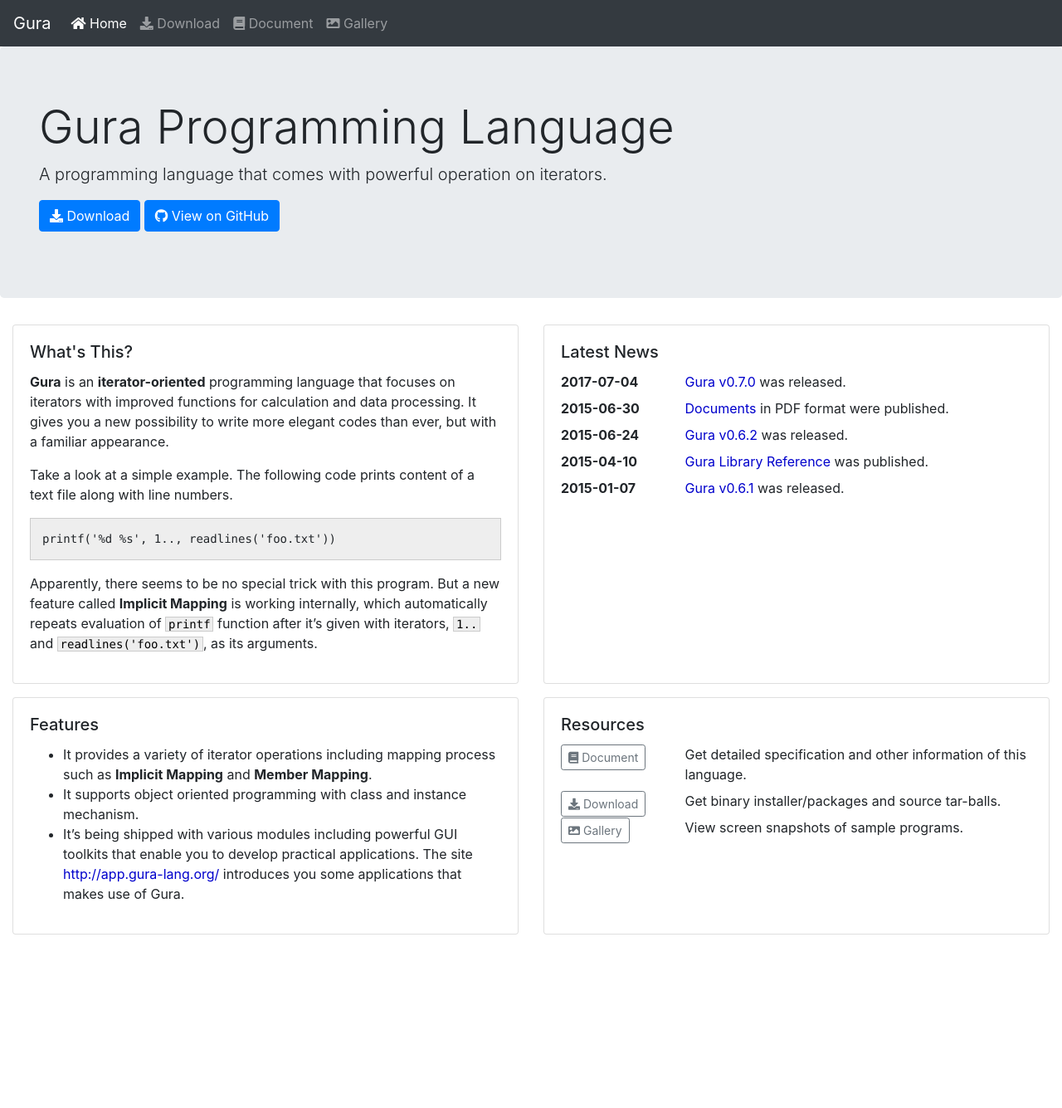
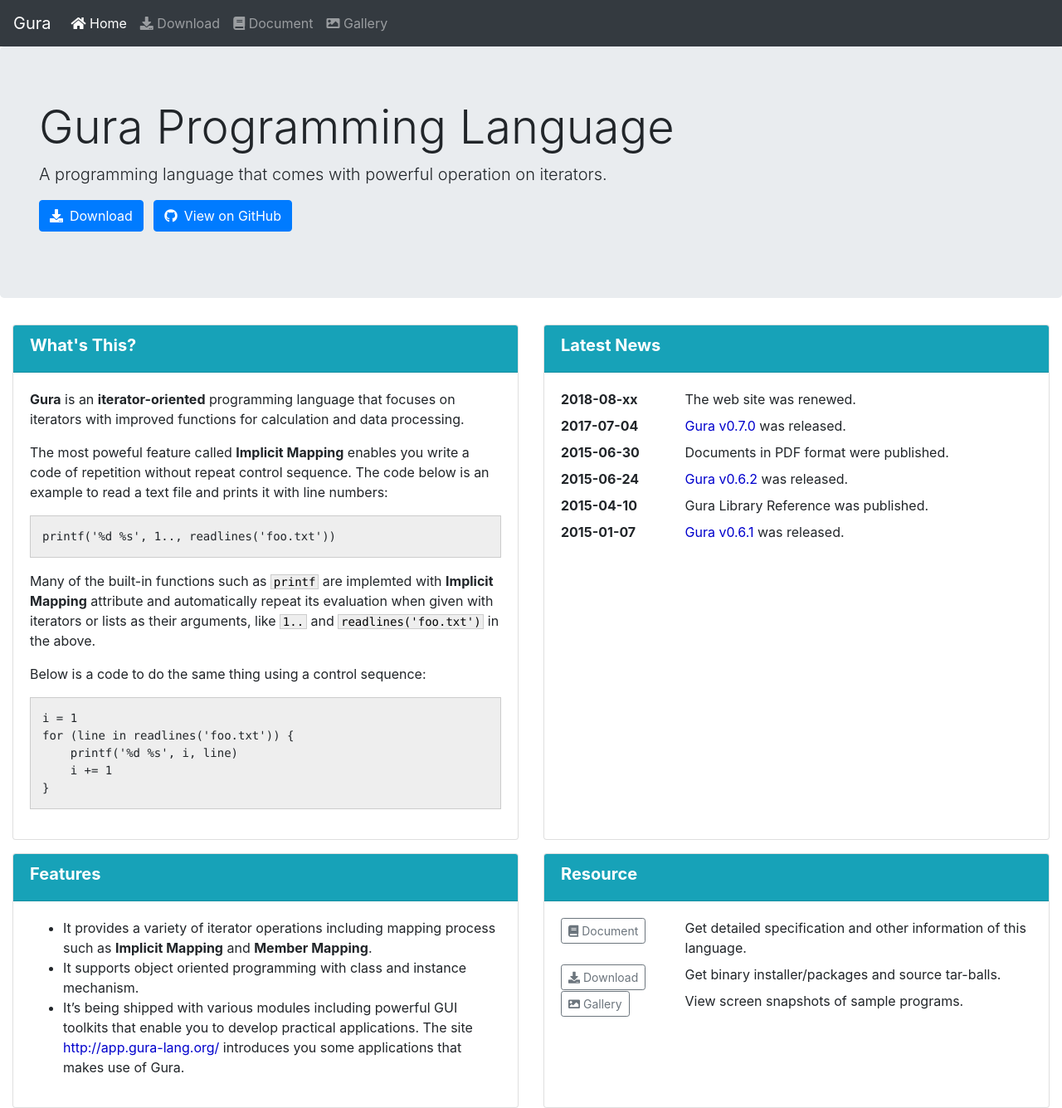
Before and after one commit to gura-doc/gura-doc.github.io, a Jekyll site: the page built from index.md, in a window 1280 px wide and 1335 px high. Shown: the whole window at 83% size. Built offline with Jekyll 4.4.1, drawn with Linux system fonts in a browser that asks for light colours; nearby versions of some CDN libraries.

Commit message:
updated document

```diff
--- a/_layouts/basement.html
+++ b/_layouts/basement.html
@@ -40,10 +40,19 @@
 		</ul>
 	  </div>
 	  {% if page.prevpage %}
+	  {% if page.prevpage == "" %}
+	  <span class="btn btn-secondary disabled" href="{{ page.prevpage }}"><i class="fas fa-chevron-circle-left mr-2"></i>Prev</span>
+	  {% else %}
 	  <a class="btn btn-secondary active" href="{{ page.prevpage }}"><i class="fas fa-chevron-circle-left mr-2"></i>Prev</a>
 	  {% endif %}
+	  {% endif %}
+
 	  {% if page.nextpage %}
+	  {% if page.nextpage == "" %}
+	  <span class="btn btn-secondary disabled ml-2" href="{{ page.nextpage }}">Next<i class="fas fa-chevron-circle-right ml-2"></i></span>
+	  {% else %}
 	  <a class="btn btn-secondary active ml-2" href="{{ page.nextpage }}">Next<i class="fas fa-chevron-circle-right ml-2"></i></a>
+	  {% endif %}
 	  {% endif %}
 	</nav>
 	<main>
--- a/index.md
+++ b/index.md
@@ -10,9 +10,12 @@ title: top
 	  A programming language that comes with powerful operation on iterators.
 	</p>
 	<p>
-	  <a class="btn btn-primary" href="/download/"><i class="fas fa-download"></i> Download</a>
-	  <a class="btn btn-primary" href="https://github.com/gura-lang/gura"><i class="fab fa-github"></i>
-		View on GitHub</a>
+	  <a class="btn btn-primary" href="/download/">
+		<i class="fas fa-download mr-2"></i>Download
+	  </a>
+	  <a class="btn btn-primary ml-2" href="https://github.com/gura-lang/gura">
+		<i class="fab fa-github mr-2"></i>View on GitHub
+	  </a>
 	</p>
   </div>
 </div>
@@ -20,47 +23,56 @@ title: top
 <div class="container-fluid">
   <div class="card-deck">
 
-<!-- card -->
+	<!-- card -->
 	<div class="card">
+	  <div class="card-header bg-info"><h5 class="text-white font-weight-bold">What's This?</h5></div>
 <div class="card-body" markdown="1">
-<h5 class="card-title">What's This?</h5>
 **Gura** is an **iterator-oriented** programming language
 that focuses on iterators with improved functions for calculation and data processing.
-It gives you a new possibility to write more elegant codes than ever,
-but with a familiar appearance.
 
-Take a look at a simple example.
-The following code prints content of a text file along with line numbers.
+The most poweful feature called **Implicit Mapping**
+enables you write a code of repetition without repeat control sequence.
+The code below is an example to read a text file and prints it with line numbers:
 
     printf('%d %s', 1.., readlines('foo.txt'))
 
-Apparently, there seems to be no special trick with this program.
-But a new feature called **Implicit Mapping** is working internally,
-which automatically repeats evaluation of `printf` function
-after it's given with iterators, `1..` and `readlines('foo.txt')`, as its arguments.
+Many of the built-in functions such as `printf` are implemted with **Implicit Mapping** attribute
+and automatically repeat its evaluation when given with iterators or lists as their arguments,
+like `1..` and `readlines('foo.txt')` in the above.
+
+Below is a code to do the same thing using a control sequence:
+
+    i = 1
+    for (line in readlines('foo.txt')) {
+        printf('%d %s', i, line)
+        i += 1
+    }
 </div>
 	</div>
-<!-- card -->
+	<!-- card -->
 
 <!-- card -->
 	<div class="card">
+	  <div class="card-header bg-info"><h5 class="text-white font-weight-bold">Latest News</h5></div>
 	  <div class="card-body">
-		<h5 class="card-title">Latest News</h5>
 		<dl class="row">
+		  <dt class="col-sm-3">2018-08-xx</dt>
+		  <dd class="col-sm-9">The web site was renewed.</dd>
+
 		  <dt class="col-sm-3">2017-07-04</dt>
-		  <dd class="col-sm-9"><a href="Download.html">Gura v0.7.0</a> was released.</dd>
+		  <dd class="col-sm-9"><a href="/download/">Gura v0.7.0</a> was released.</dd>
 
 		  <dt class="col-sm-3">2015-06-30</dt>
-		  <dd class="col-sm-9"><a href="Documents.html">Documents</a> in PDF format were published.</dd>
+		  <dd class="col-sm-9">Documents in PDF format were published.</dd>
 
 		  <dt class="col-sm-3">2015-06-24</dt>
-		  <dd class="col-sm-9"><a href="Download.html">Gura v0.6.2</a> was released.</dd>
+		  <dd class="col-sm-9"><a href="/download/">Gura v0.6.2</a> was released.</dd>
 
 		  <dt class="col-sm-3">2015-04-10</dt>
-		  <dd class="col-sm-9"><a href="library-reference/index.html">Gura Library Reference</a> was published.</dd>
+		  <dd class="col-sm-9">Gura Library Reference was published.</dd>
 
 		  <dt class="col-sm-3">2015-01-07</dt>
-		  <dd class="col-sm-9"><a href="Download.html">Gura v0.6.1</a> was released.</dd>
+		  <dd class="col-sm-9"><a href="/download/">Gura v0.6.1</a> was released.</dd>
 		</dl>
 	  </div>
 	</div>
@@ -72,8 +84,8 @@ after it's given with iterators, `1..` and `readlines('foo.txt')`, as its argume
 
 <!-- card -->
 	<div class="card">
+	  <div class="card-header bg-info"><h5 class="text-white font-weight-bold">Features</h5></div>
 <div class="card-body" markdown="1">
-<h5 class="card-title">Features</h5>
 * It provides a variety of iterator operations including mapping process
   such as **Implicit Mapping** and **Member Mapping**.
 * It supports object oriented programming with class and instance mechanism.
@@ -87,8 +99,8 @@ after it's given with iterators, `1..` and `readlines('foo.txt')`, as its argume
 
 <!-- card -->
 	<div class="card">
+	  <div class="card-header bg-info"><h5 class="text-white font-weight-bold">Resource</h5></div>
 	  <div class="card-body">
-		<h5 class="card-title">Resources</h5>
 		<dl class="row">
 		  <dt class="col-sm-3">
 			<a class="btn btn-outline-secondary btn-sm" href="/document/"><i class="fas fa-book"></i> Document</a>
```
Also changed, not shown: 1 other file.
